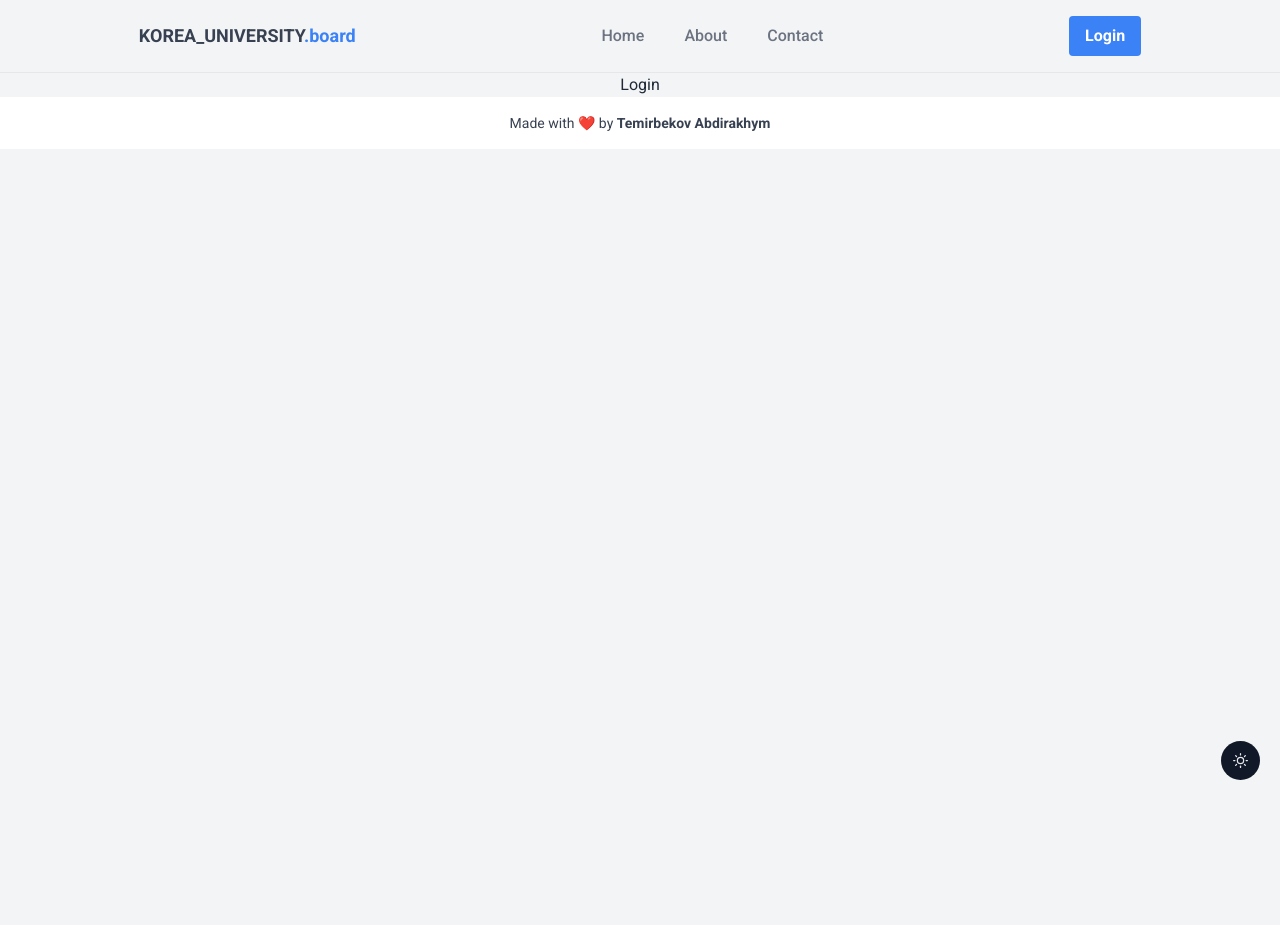
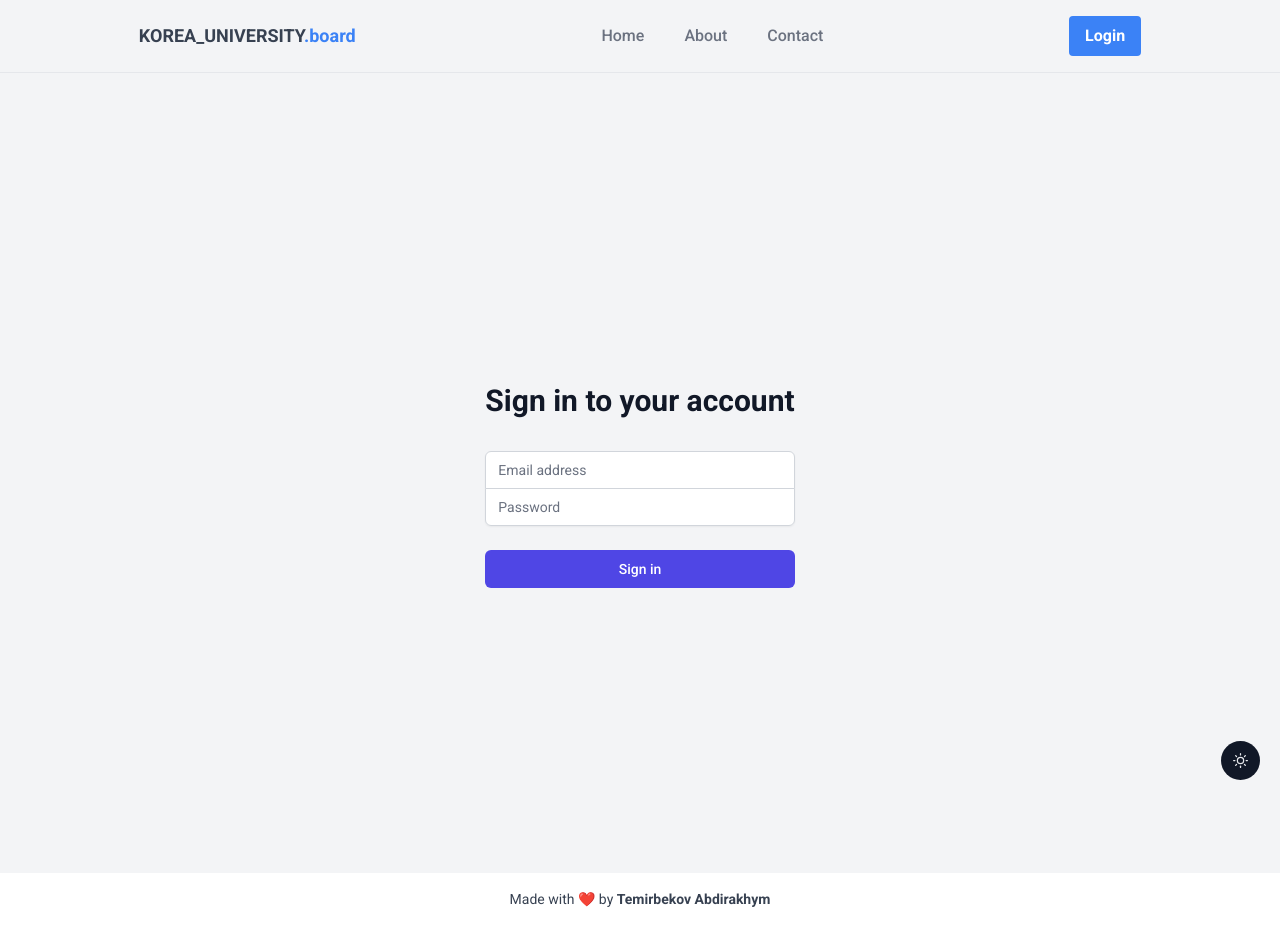
Before and after one commit to unstoppab1e/noticeboard-for-foreign-students, a Next.js app: page /login in a window 1280 px wide. Before the commit the page ends 800 px from the top, so only its background shows below. Built offline with nearby package versions, Linux system fonts and the light colour scheme.

Commit message:
feat: login page

```diff
--- a/app/login/page.tsx
+++ b/app/login/page.tsx
@@ -1,3 +1,72 @@
-export default function Login() {
-  return <div>Login</div>;
-}
+'use client';
+import React, { useState } from 'react';
+
+const LoginPage: React.FC = () => {
+  const [email, setEmail] = useState('');
+  const [password, setPassword] = useState('');
+
+  const handleSubmit = (e: React.FormEvent) => {
+    e.preventDefault();
+    // Handle login logic here
+  };
+
+  return (
+    <div className='min-h-screen flex items-center justify-center bg-gray-100 py-12 px-4 sm:px-6 lg:px-8'>
+      <div className='max-w-md w-full space-y-8'>
+        <div>
+          <h2 className='mt-6 text-center text-3xl font-extrabold text-gray-900'>
+            Sign in to your account
+          </h2>
+        </div>
+        <form className='mt-8 space-y-6' onSubmit={handleSubmit}>
+          <input type='hidden' name='remember' value='true' />
+          <div className='rounded-md shadow-sm -space-y-px'>
+            <div>
+              <label htmlFor='email-address' className='sr-only'>
+                Email address
+              </label>
+              <input
+                id='email-address'
+                name='email'
+                type='email'
+                autoComplete='email'
+                required
+                className='appearance-none rounded-none relative block w-full px-3 py-2 border border-gray-300 placeholder-gray-500 text-gray-900 rounded-t-md focus:outline-none focus:ring-indigo-500 focus:border-indigo-500 focus:z-10 sm:text-sm'
+                placeholder='Email address'
+                value={email}
+                onChange={(e) => setEmail(e.target.value)}
+              />
+            </div>
+            <div>
+              <label htmlFor='password' className='sr-only'>
+                Password
+              </label>
+              <input
+                id='password'
+                name='password'
+                type='password'
+                autoComplete='current-password'
+                required
+                className='appearance-none rounded-none relative block w-full px-3 py-2 border border-gray-300 placeholder-gray-500 text-gray-900 rounded-b-md focus:outline-none focus:ring-indigo-500 focus:border-indigo-500 focus:z-10 sm:text-sm'
+                placeholder='Password'
+                value={password}
+                onChange={(e) => setPassword(e.target.value)}
+              />
+            </div>
+          </div>
+
+          <div>
+            <button
+              type='submit'
+              className='group relative w-full flex justify-center py-2 px-4 border border-transparent text-sm font-medium rounded-md text-white bg-indigo-600 hover:bg-indigo-700 focus:outline-none focus:ring-2 focus:ring-offset-2 focus:ring-indigo-500'
+            >
+              Sign in
+            </button>
+          </div>
+        </form>
+      </div>
+    </div>
+  );
+};
+
+export default LoginPage;
--- a/components/Headers/Header.tsx
+++ b/components/Headers/Header.tsx
@@ -39,8 +39,8 @@
           </div>
         </div>
       </div>
-      <div className='block lg:hidden'>
-        <div className='px-2 py-'>
+      <div className='block lg:hidden min-h-10'>
+        <div className='px-2 py-5'>
           <div className='flex justify-around items-center'>
             <Link href='/' className='font-bold dark:text-white'>
               KOREA_UNIVERSITY
```
